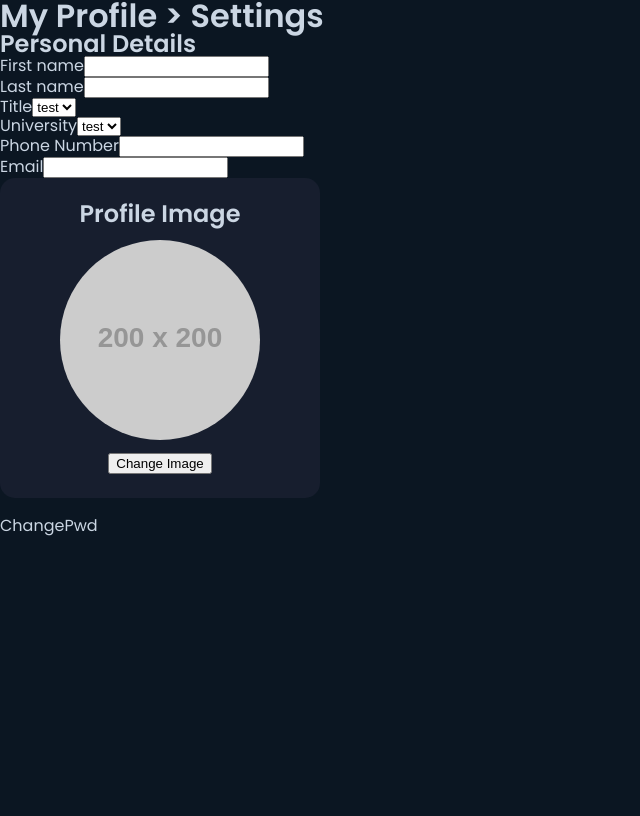
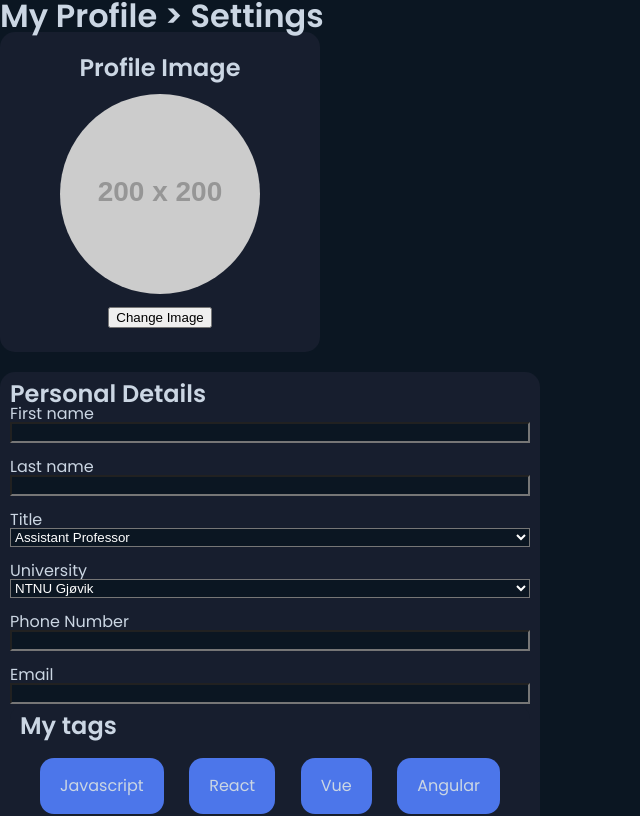
Before and after one commit to ntnu-web-prosjekt/webprosjekt, a React (Create React App) app: page /settings in a window 1280 px wide. Shown: the top 816 px of the page, without its empty margins (0-640 px from the left). Built offline with nearby package versions, Linux system fonts and the light colour scheme.

Commit message:
settings page half finished

```diff
--- a/src/components/Settings.jsx
+++ b/src/components/Settings.jsx
@@ -8,8 +8,8 @@
     <div className="Settings">
       <h1>My Profile &gt; Settings</h1>
       <div className="Sidebar"></div>
+      <ProfileImage />
       <PersonalDetails />
-      <ProfileImage />
       <ChangePwd />
     </div>
   );
--- a/src/components/settings/ChangePwd.jsx
+++ b/src/components/settings/ChangePwd.jsx
@@ -2,6 +2,26 @@
 
 export default class ChangePwd extends Component {
   render() {
-    return <div>ChangePwd</div>;
+    return (
+      <div className="Change-pwd">
+        <form>
+          <h3>Change Password</h3>
+          <label>Change Password</label>
+          <br />
+          <input type="password" name="old-password" />
+          <br />
+          <label>New Password</label>
+          <br />
+          <input type="password" name="new-password" />
+          <br />
+          <label>Confirm Password</label>
+          <br />
+          <input type="password" name="confirm-password" />
+          <br />
+          <br />
+          <input type="submit" />
+        </form>
+      </div>
+    );
   }
 }
--- a/src/components/settings/PersonalDetails.jsx
+++ b/src/components/settings/PersonalDetails.jsx
@@ -1,51 +1,43 @@
 import React, { Component } from "react";
-
+import Tags from "../profile/Tags";
+import "../profile/profile.scss";
 export default class PersonalDetails extends Component {
   render() {
     return (
       <div className="Personal-details">
         <h2>Personal Details</h2>
-        <label>
-          First name
+        <label>First name</label>
         <input type="text" />
-        </label>
         <br />
-        <label>
-          Last name
+        <label>Last name</label>
         <input type="text" />
-        </label>
         <br />
-        <label>
-          Title
+        <label>Title</label>
         <select>
-            <option value="test">test</option>
-            <option value="test">test</option>
-            <option value="test">test</option>
-            <option value="test">test</option>
-            <option value="test">test</option>
+          <option value="test">Assistant Professor</option>
+          <option value="test">Associate Professor</option>
+          <option value="test">Professor</option>
+          <option value="test">Instructor</option>
+          <option value="test">Professor Emeritus</option>
         </select>
-        </label>
         <br />
-        <label>
-          University
+        <label>University</label>
         <select>
-            <option value="test">test</option>
-            <option value="test">test</option>
-            <option value="test">test</option>
-            <option value="test">test</option>
-            <option value="test">test</option>
+          <option value="test">NTNU Gjøvik</option>
+          <option value="test">NTNU Ålesund</option>
+          <option value="test">NTNU Trondheim</option>
+          <option value="test">UiO</option>
+          <option value="test">NMBU</option>
+          <option value="test">Høgskolen i Innlandet</option>
         </select>
-        </label>
         <br />
-        <label>
-          Phone Number
-          <input type="number" />
-        </label>
+        <label>Phone Number</label>
+        <input type="tel" />
         <br />
-        <label>
-          Email
+        <label>Email</label>
         <input type="email" />
-        </label>
+
+        <Tags />
       </div>
     );
   }
--- a/src/components/settings/settings.scss
+++ b/src/components/settings/settings.scss
@@ -15,3 +15,21 @@
     width: 200px;
   }
 }
+.Personal-details,
+.Change-pwd {
+  width: fit-content;
+  height: fit-content;
+  background-color: #171e2e;
+  border-radius: 15px;
+  padding: 10px;
+  margin-bottom: 20px;
+  display: flex;
+  flex-direction: column;
+  justify-content: space-evenly;
+
+  input,
+  select {
+    background-color: #0b1622;
+    color: #fff;
+  }
+}
```
Lines whose indentation alone changed are shown as unchanged.
